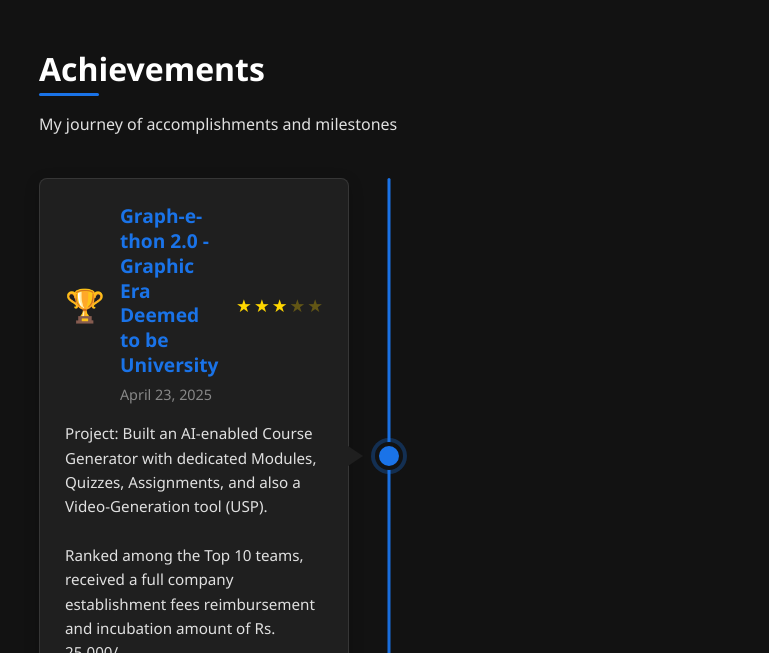
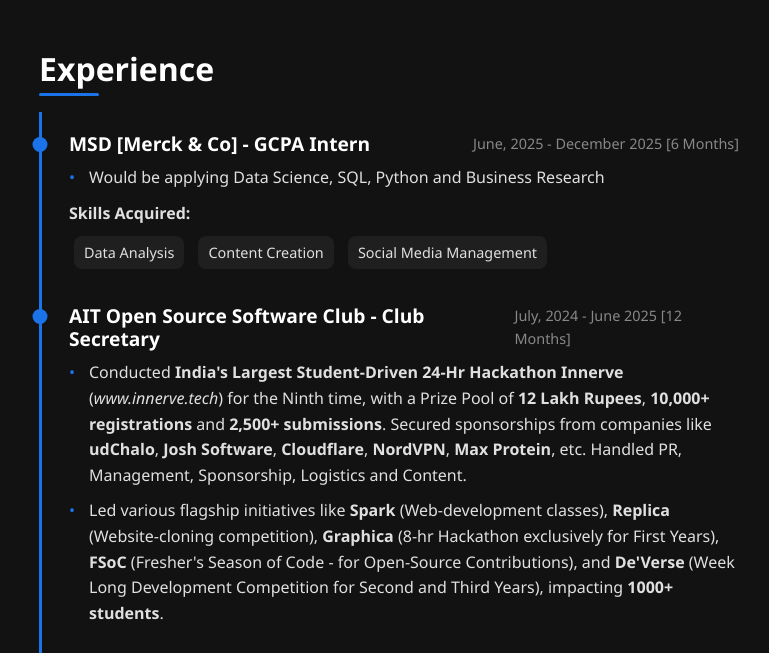
Before and after one commit to kaushalvyasofficial/portfolio, a plain HTML site: page index.html in a window 1280 px wide. Shown: the part 830-1483 px from the top of the page, without its empty margins (41-810 px from the left). Drawn offline with Linux system fonts and the light colour scheme; a web font is replaced by a local one.

Commit message:
Added Experience Section

```diff
--- a/css/style.css
+++ b/css/style.css
@@ -1237,3 +1237,129 @@ footer {
     font-size: 0.9rem;
   }
 }
+
+
+/* Experience Section Styles */
+.experience-timeline {
+  position: relative;
+  padding: 20px 0;
+}
+
+.experience-timeline::before {
+  content: '';
+  position: absolute;
+  top: 0;
+  left: 0;
+  width: 3px;
+  height: 100%;
+  background-color: var(--primary);
+}
+
+.experience-item {
+  position: relative;
+  margin-bottom: 30px;
+  padding-left: 30px;
+}
+
+.experience-item::before {
+  content: '';
+  position: absolute;
+  top: 5px;
+  left: 1px;
+  width: 15px;
+  height: 15px;
+  background-color: var(--primary);
+  border-radius: 50%;
+  transform: translateX(-50%);
+}
+
+.experience-header {
+  display: flex;
+  justify-content: space-between;
+  align-items: center;
+  margin-bottom: 10px;
+}
+
+.experience-header h3 {
+  font-size: 1.2rem;
+  color: var(--text-lighter);
+  margin: 0;
+}
+
+.experience-date {
+  font-size: 0.9rem;
+  color: var(--text-gray);
+}
+
+.experience-description {
+  margin-bottom: 10px;
+}
+
+.experience-contributions {
+  list-style: none;
+  padding: 0;
+  margin: 0;
+}
+
+.experience-contributions li {
+  position: relative;
+  padding-left: 20px;
+  margin-bottom: 10px;
+}
+
+.experience-contributions li::before {
+  content: '•';
+  position: absolute;
+  left: 0;
+  color: var(--primary);
+}
+
+/* Responsive adjustments */
+@media (max-width: 768px) {
+  .experience-timeline::before {
+    left: 10px;
+  }
+
+  .experience-item {
+    padding-left: 40px;
+  }
+
+  .experience-item::before {
+    left: 10px;
+  }
+}
+
+@media (max-width: 480px) {
+  .experience-header {
+    flex-direction: column;
+    align-items: flex-start;
+  }
+
+  .experience-date {
+    font-size: 0.8rem;
+  }
+}
+
+.skills-acquired {
+  margin-top: 10px;
+}
+
+.skills-acquired h4 {
+  font-size: 1rem;
+  margin-bottom: 5px;
+}
+
+.skills-acquired ul {
+  list-style: none;
+  padding: 0;
+  margin: 0;
+}
+
+.skills-acquired li {
+  display: inline-block;
+  background-color: var(--bg-light);
+  padding: 5px 10px;
+  border-radius: var(--border-radius);
+  margin: 5px;
+  font-size: 0.9rem;
+}
--- a/index.html
+++ b/index.html
@@ -48,6 +48,52 @@
                 <p>With a blend of technical skills and creative vision, I approach problems with both logic and
                     imagination (and lots of AI).</p>
             </section>
+            <section id="experience" class="section">
+  <h2>Experience</h2>
+  <div class="experience-timeline">
+    <div class="experience-item">
+      <div class="experience-header">
+        <h3>MSD [Merck & Co] - GCPA Intern</h3>
+        <span class="experience-date">June, 2025 - December 2025 [6 Months]</span>
+      </div>
+      <ul class="experience-contributions">
+        <li>Would be applying Data Science, SQL, Python and Business Research</li>
+        <!-- Add more contributions as needed -->
+      </ul>
+      <div class="skills-acquired">
+          <h4>Skills Acquired:</h4>
+          <ul>
+            <li>Data Analysis</li>
+            <li>Content Creation</li>
+            <li>Social Media Management</li>
+          </ul>
+        </div>
+    </div>
+    <div class="experience-item">
+      <div class="experience-header">
+        <h3>AIT Open Source Software Club - Club Secretary</h3>
+        <span class="experience-date">July, 2024 - June 2025 [12 Months]</span>
+      </div>
+      <ul class="experience-contributions">
+        <li> Conducted <b>India's Largest Student-Driven 24-Hr Hackathon Innerve</b> (<i>www.innerve.tech</i>) for the Ninth time, with a Prize Pool of <b>12 Lakh Rupees</b>, <b>10,000+ registrations</b> and <b>2,500+ submissions</b>. Secured sponsorships from companies like <b>udChalo</b>, <b>Josh Software</b>, <b>Cloudflare</b>, <b>NordVPN</b>, <b>Max Protein</b>, etc. Handled PR, Management, Sponsorship, Logistics and Content.</li>
+        <li>
+            Led various flagship initiatives like <b>Spark</b> (Web-development classes), <b>Replica</b> (Website-cloning competition), <b>Graphica</b> (8-hr Hackathon exclusively for First Years), <b>FSoC</b> (Fresher's Season of Code - for Open-Source Contributions), and <b>De'Verse</b> (Week Long Development Competition for Second and Third Years), impacting <b>1000+ students</b>.
+        </li>
+        <!-- Add more contributions as needed -->
+      </ul>
+    </div>
+    <div class="experience-item">
+      <div class="experience-header">
+        <h3>The House of Aster - Content Research</h3>
+        <span class="experience-date">January, 2022 - April, 2022 [3 Months]</span>
+      </div>
+      <ul class="experience-contributions">
+        <li>Collected client-specific data, analysed their requirements and produced consistent and attractive social-media posts.</li>
+        <!-- Add more contributions as needed -->
+      </ul>
+    </div>
+  </div>
+</section>
 
             <section id="achievements" class="section">
                 <h2>Achievements</h2>
```
